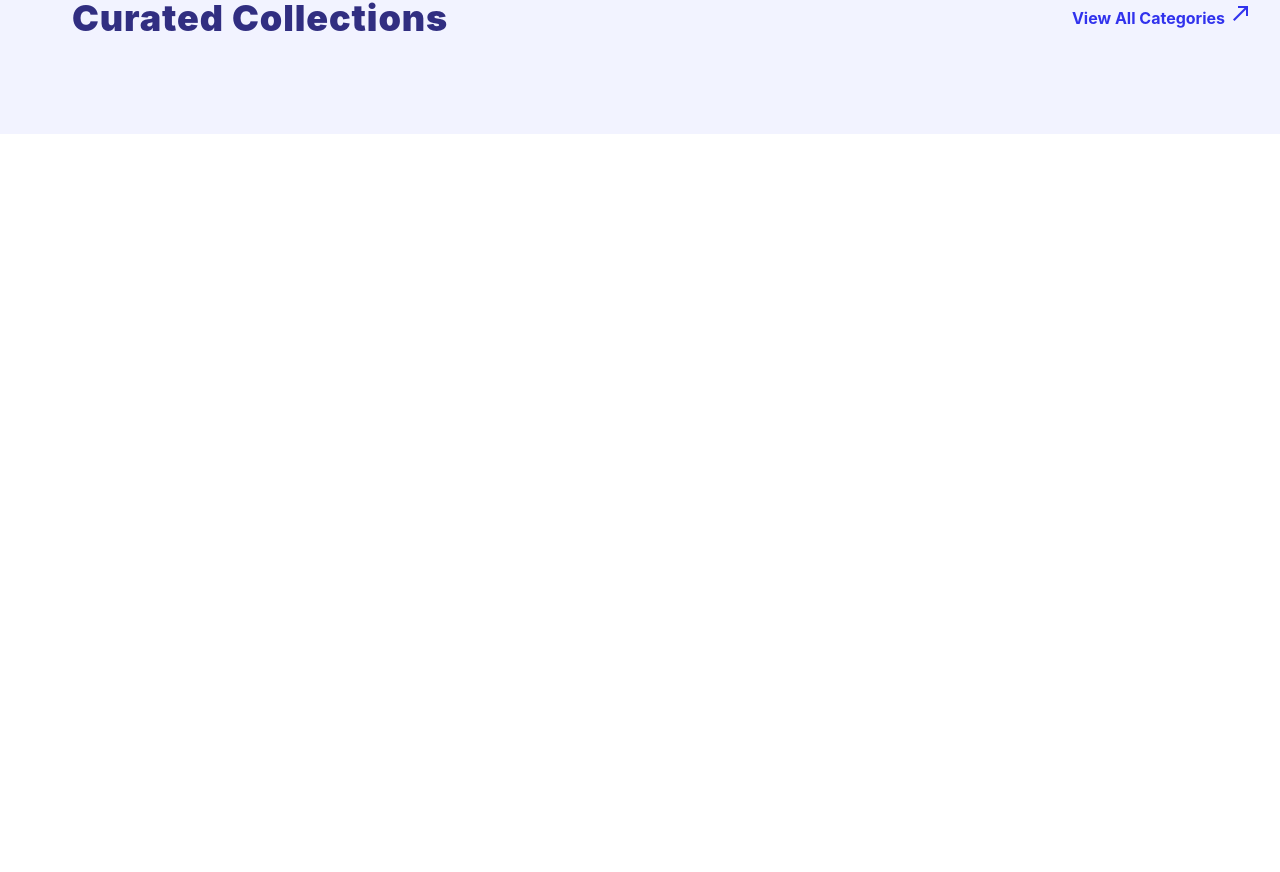
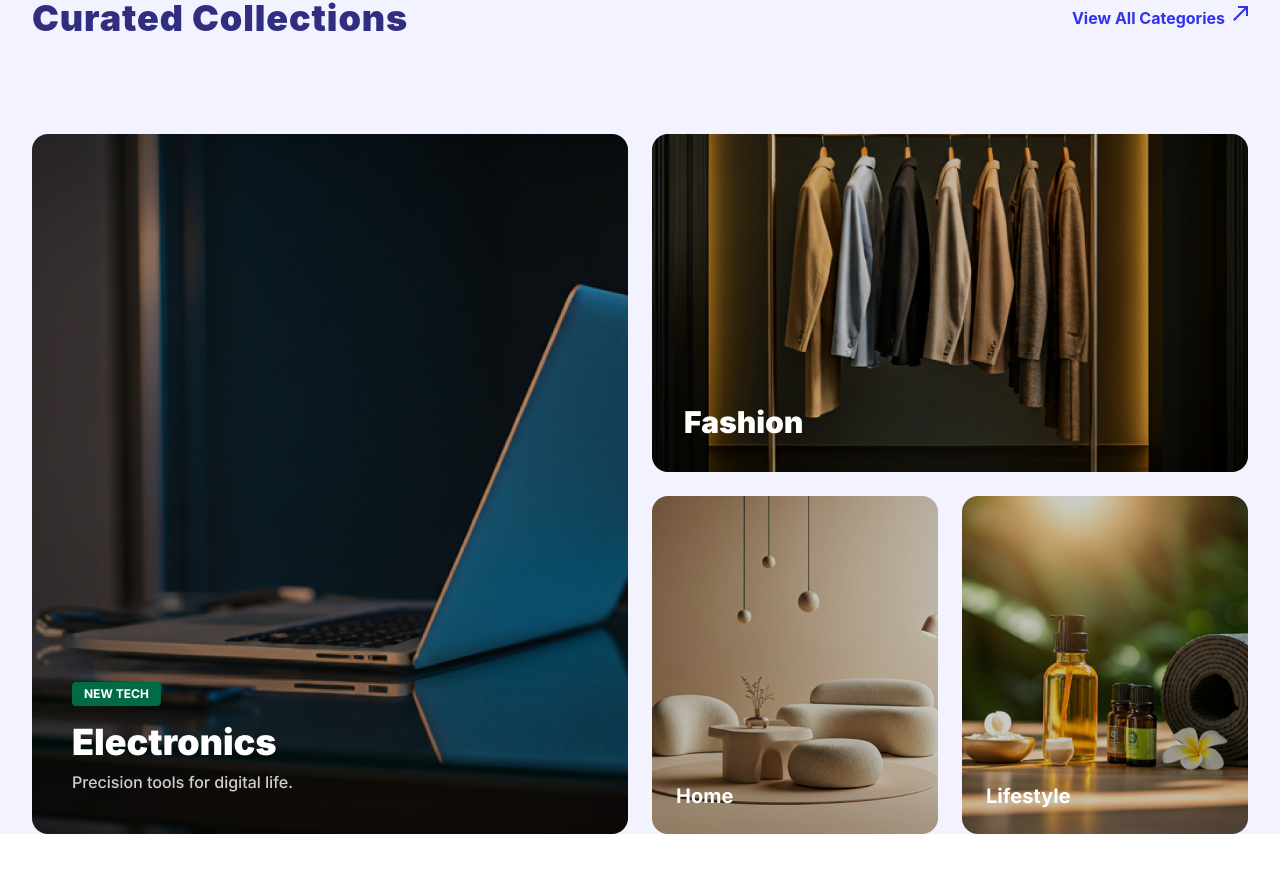
Before and after one commit to zinsu-moni/E-commerce, a React (Vite) app in the folder Sezan-site/: page / in a window 1280 px wide. Shown: the part 828-1700 px from the top of the page. Before the commit the page ends 962 px from the top, so only its background shows below. Built offline with nearby package versions, Linux system fonts and the light colour scheme.

Commit message:
completed curated .jsx  added the images awaiting the nav

```diff
--- a/Sezan-site/src/Components/Landing/Curated.jsx
+++ b/Sezan-site/src/Components/Landing/Curated.jsx
@@ -1,23 +1,31 @@
 import { Link } from "react-router-dom";
-import { useState } from "react";
 import arrow2 from "../../assets/arrow2.png"
 import Electronics from "../../assets/Electronics.png"
 import Fashion from "../../assets/Fashion.png"
 import Home from "../../assets/Home.png"
 import Lifestyle from "../../assets/Lifestyle.png"
 function Curated (){
-    const [activeImage, setActiveImage] = useState(null);
     const images = [
-        { id: 1, src: Electronics, alt: "Electronics" },
-        { id: 2, src: Fashion, alt: "Fashion" },
-        { id: 3, src: Home, alt: "Home" },
-        { id: 4, src: Lifestyle, alt: "Lifestyle" },
+        { id: 0, src: Electronics, alt: "Electronics" },
+        { id: 1, src: Fashion, alt: "Fashion" },
+        { id: 2, src: Home, alt: "Home" },
+        { id: 3, src: Lifestyle, alt: "Lifestyle" },
       ];
     return(
-        <div className="bg-[#F2F3FF] pl-[40px] size-auto">
+        <div className="bg-[#F2F3FF]  size-auto ">
             <div className="flex flex-row items-center justify-between pt-[96px] pr-[32px] pb-[96px] pl-[32px]">
                 <h1 className=" font-black text-[36px] text-[#312E81] leading-[40px] tracking-[0.9px]">Curated Collections</h1>
                 <Link to="/login" className=" font-bold text-[16px] text-[#3132ED] leading-[24px] flex flex-row gap-[8px] h-[24px] ">View All Categories <img src={arrow2} alt="Arrow"  className="object-cover w-[15px] h-[15px]"/></Link>
+            </div>
+            <div className="grid grid-cols-[1fr_1fr] gap-[24px] pr-[32px] pl-[32px] mb-[96px]  w-full h-full">
+                <section><img src={images[0].src} alt={images[0].alt} className="object-cover cursor-pointer transition-transform duration-500 hover:-translate-y-[10px]"/></section>
+                <section className="grid grid-rows-[1fr_1fr] gap-[24px] ">
+                    <img src={images[1].src} alt={images[1].alt} className="object-cover cursor-pointer transition-transform duration-500 hover:-translate-y-[10px]"/>
+                    <div className="grid grid-cols-[1fr_1fr] gap-[24px]">
+                        <img src={images[2].src} alt={images[2].alt} className="object-cover cursor-pointer transition-transform duration-500 hover:-translate-y-[10px]"/>
+                        <img src={images[3].src} alt={images[3].alt} className="object-cover cursor-pointer transition-transform duration-500 hover:-translate-y-[10px]"/>
+                    </div>
+                </section>
             </div>
         </div>
     )
```
